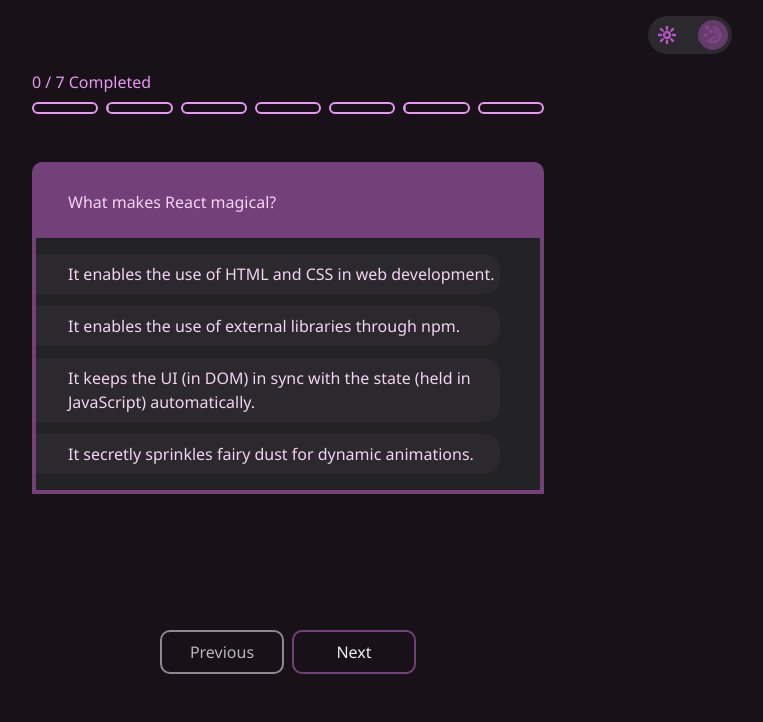
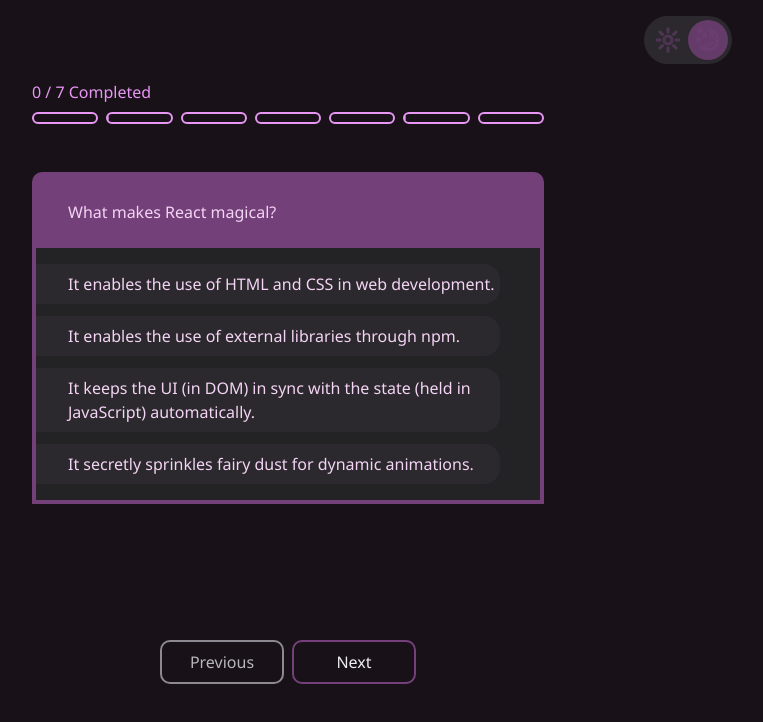
Before and after one commit to andrewnessinjim/quiz-app, a React (Create React App) app: page / in a window 1280 px wide. Shown: the top 722 px of the page, without its empty margins (352-1115 px from the left). Built offline with nearby package versions, Linux system fonts and the light colour scheme.

Commit message:
Drop magic numbers in ThemeToggle

```diff
--- a/src/components/ThemeToggle/ThemeToggle.js
+++ b/src/components/ThemeToggle/ThemeToggle.js
@@ -8,26 +8,32 @@
 import { AppThemeContext } from "../AppThemeProvider";
 
 const StToggleRoot = styled(Toggle.Root)`
-  width: 84px;
-  border-radius: 32px;
+  width: 80px;
+  height: 40px;
+  border-radius: 1000px;
   border: none;
   padding: 4px;
   background-color: ${(p) => p.theme.colors.mauve4};
   position: relative;
+  box-sizing: content-box;
 `;
 
 const IconsContainer = styled.div`
   display: flex;
-  justify-content: space-between;
-  padding: 6px;
+  justify-content: space-around;
+  height: calc(100% - 8px);
+  width: calc(100% - 8px);
+  position: absolute;
 `;
 
 const iconStyles = css`
   stroke: ${(p) => p.theme.colors.plum10};
   stroke-width: 1px;
-  height: 18px;
-  width: 18px;
+  height: 100%;
+  width: 30%;
+  opacity: 0.25;
 `;
+
 const StSunIcon = styled(SunIcon)`
   ${iconStyles};
 `;
@@ -37,18 +43,16 @@
 `;
 
 const StThemeIndicator = styled.div`
-  height: 30px;
-  width: 30px;
-  border-radius: 50%;
+  box-sizing: content-box;
+  height: 100%;
+  aspect-ratio: 1 / 1;
+  border-radius: 1000px;
   background: ${(p) => p.theme.colors.plum7};
-  position: absolute;
-  top: 4px;
-  left: 4px;
   transition: 150ms transform ease-in;
   opacity: 0.8;
 
   ${StToggleRoot}[data-state="on"] & {
-    transform: translateX(46px);
+    transform: translateX(100%);
   }
 `;
 
```
